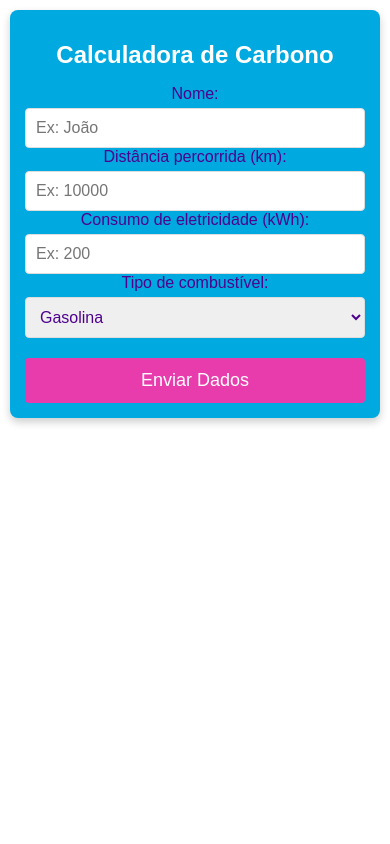
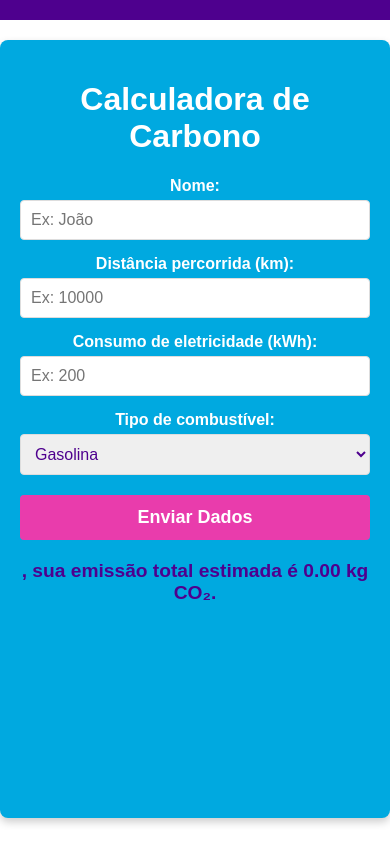
Before and after one commit to miqueas-cdm/Calculadora-_de-_Carbono, a plain HTML site: page index.html in a window 390 px wide. Both pictures are taken after a click on the button "Enviar Dados". Drawn offline with nearby package versions, Linux system fonts and the light colour scheme; no server answers.

Commit message:
Update index.html

```diff
--- a/index.html
+++ b/index.html
@@ -4,17 +4,40 @@
     <meta charset="UTF-8">
     <meta name="viewport" content="width=device-width, initial-scale=1.0">
     <title>Calculadora de Carbono - Cliente</title>
-    <script src="https://www.gstatic.com/firebasejs/9.6.1/firebase-app.js"></script>
-    <script src="https://www.gstatic.com/firebasejs/9.6.1/firebase-firestore.js"></script>
-    <script src="firebaseConfig.js"></script>
     <style>
+        /* Estilos gerais */
         body {
             font-family: Arial, sans-serif;
             background-color: #ffffff;
-            color: #4e008e;
             margin: 0;
             padding: 0;
+            color: #4e008e;
+            position: relative;
         }
+
+        /* Menu de navegação */
+        .navbar {
+            background-color: #4e008e;
+            padding: 10px;
+            display: flex;
+            justify-content: space-between;
+            align-items: center;
+            color: #ffffff;
+        }
+
+        .navbar a {
+            color: #ffffff;
+            text-decoration: none;
+            padding: 10px 15px;
+            font-weight: bold;
+        }
+
+        /* Oculta os botões Admin e Dashboard */
+        .navbar a.hidden {
+            display: none;
+        }
+
+        /* Container principal */
         .container {
             max-width: 600px;
             margin: 20px auto;
@@ -25,21 +48,34 @@
             color: #ffffff;
             text-align: center;
         }
+
+        /* Título */
         h1 {
             color: #ffffff;
         }
-        label, input, select, button {
-            font-size: 16px;
-            color: #4e008e;
+
+        /* Label e inputs */
+        label {
+            display: block;
+            margin-top: 15px;
+            font-weight: bold;
+            color: #ffffff;
         }
-        input, select {
+
+        input[type="text"],
+        input[type="number"],
+        select {
             width: 100%;
             padding: 10px;
             margin-top: 5px;
             border-radius: 4px;
             border: 1px solid #ddd;
+            font-size: 16px;
             box-sizing: border-box;
+            color: #4e008e;
         }
+
+        /* Botão */
         button {
             width: 100%;
             padding: 12px;
@@ -50,68 +86,127 @@
             border-radius: 4px;
             cursor: pointer;
             font-size: 18px;
+            font-weight: bold;
         }
+
         button:hover {
             background-color: #4e008e;
         }
-        @media (max-width: 600px) {
-            .container {
-                padding: 15px;
-                margin: 10px;
+
+        /* Resultado */
+        .result {
+            margin-top: 20px;
+            font-size: 1.2em;
+            font-weight: bold;
+            color: #4e008e;
         }
-            h1 {
-                font-size: 24px;
-            }
+
+        /* Container do gráfico */
+        .chart-container {
+            max-width: 100%;
+            margin-top: 20px;
+            padding: 10px;
         }
     </style>
+    <script src="https://cdn.jsdelivr.net/npm/chart.js"></script>
 </head>
 <body>
+
+    <!-- Menu de navegação -->
+    <div class="navbar">
+        <a href="dashboard.html" class="hidden">Dashboard</a>
+        <a href="admin.html" class="hidden">Admin</a>
+    </div>
+
+    <!-- Conteúdo principal -->
     <div class="container">
         <h1>Calculadora de Carbono</h1>
-        <form id="carbonForm">
+
         <label for="name">Nome:</label>
-            <input type="text" id="name" placeholder="Ex: João" required>
+        <input type="text" id="name" placeholder="Ex: João">
 
         <label for="carDistance">Distância percorrida (km):</label>
-            <input type="number" id="carDistance" placeholder="Ex: 10000" required>
+        <input type="number" id="carDistance" placeholder="Ex: 10000">
 
         <label for="electricity">Consumo de eletricidade (kWh):</label>
-            <input type="number" id="electricity" placeholder="Ex: 200" required>
+        <input type="number" id="electricity" placeholder="Ex: 200">
 
         <label for="fuelType">Tipo de combustível:</label>
-            <select id="fuelType" required>
+        <select id="fuelType">
             <option value="2.3">Gasolina</option>
             <option value="2.6">Diesel</option>
             <option value="1.5">Etanol</option>
         </select>
 
-            <button type="button" onclick="submitData()">Enviar Dados</button>
-        </form>
-        <div id="result"></div>
+        <button onclick="submitData()">Enviar Dados</button>
+
+        <div class="result" id="result"></div>
+
+        <div class="chart-container">
+            <canvas id="personalCarbonChart"></canvas>
+        </div>
     </div>
 
     <script>
-        async function submitData() {
+        function submitData() {
             const name = document.getElementById('name').value;
-            const carDistance = parseFloat(document.getElementById('carDistance').value);
-            const electricity = parseFloat(document.getElementById('electricity').value);
+            const carDistance = parseFloat(document.getElementById('carDistance').value) || 0;
+            const electricity = parseFloat(document.getElementById('electricity').value) || 0;
             const fuelFactor = parseFloat(document.getElementById('fuelType').value);
 
+            // Cálculo de emissões
             const fuelEmissions = (carDistance / 10) * fuelFactor;
-            const electricityEmissionFactor = 0.085;
+            const electricityEmissionFactor = 0.085; // kg CO₂ por kWh
             const electricityEmissions = electricity * 12 * electricityEmissionFactor;
             const totalEmissions = fuelEmissions + electricityEmissions;
 
-            await database.collection("clientData").add({
-                name,
-                carDistance,
-                electricity,
-                fuelType: fuelFactor,
-                totalEmissions
+            const clientData = { name, carDistance, electricity, fuelFactor, totalEmissions };
+
+            // Salva dados no Local Storage
+            const storedData = JSON.parse(localStorage.getItem('clientData')) || [];
+            storedData.push(clientData);
+            localStorage.setItem('clientData', JSON.stringify(storedData));
+
+            // Exibe o total de emissões e gera o gráfico
+            document.getElementById('result').innerHTML = `${name}, sua emissão total estimada é <strong>${totalEmissions.toFixed(2)} kg CO₂</strong>.`;
+            generatePieChart(fuelEmissions, electricityEmissions);
+
+            // Limpa campos
+            document.getElementById('name').value = '';
+            document.getElementById('carDistance').value = '';
+            document.getElementById('electricity').value = '';
+        }
+
+        function generatePieChart(fuelEmissions, electricityEmissions) {
+            const ctx = document.getElementById('personalCarbonChart').getContext('2d');
+
+            // Destroi o gráfico anterior, se existir
+            if (window.personalCarbonChart) {
+                window.personalCarbonChart.destroy();
+            }
+
+            // Cria novo gráfico de pizza
+            window.personalCarbonChart = new Chart(ctx, {
+                type: 'pie',
+                data: {
+                    labels: ['Combustível', 'Eletricidade'],
+                    datasets: [{
+                        data: [fuelEmissions, electricityEmissions],
+                        backgroundColor: ['#00a9e0', '#e93cac'],
+                        borderColor: ['#4e008e', '#4e008e'],
+                        borderWidth: 1
+                    }]
+                },
+                options: {
+                    responsive: true,
+                    plugins: {
+                        title: {
+                            display: true,
+                            text: 'Distribuição de Emissões de CO₂'
+                        }
+                    }
+                }
             });
-
-            document.getElementById("result").innerHTML = `<p>${name}, sua emissão total estimada é <strong>${totalEmissions.toFixed(2)} kg CO₂</strong>.</p>`;
-            document.getElementById("carbonForm").reset();
         }
     </script>
 </body>
```
Lines whose indentation alone changed are shown as unchanged.
